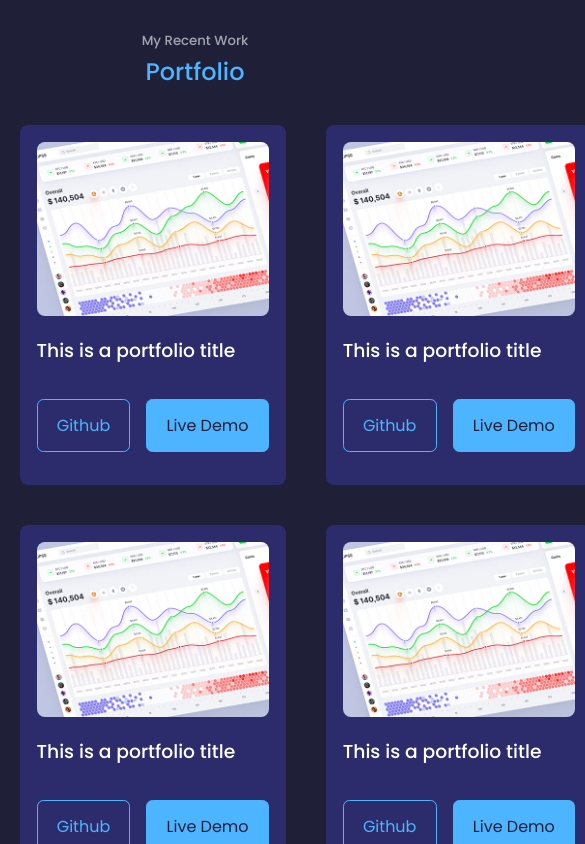
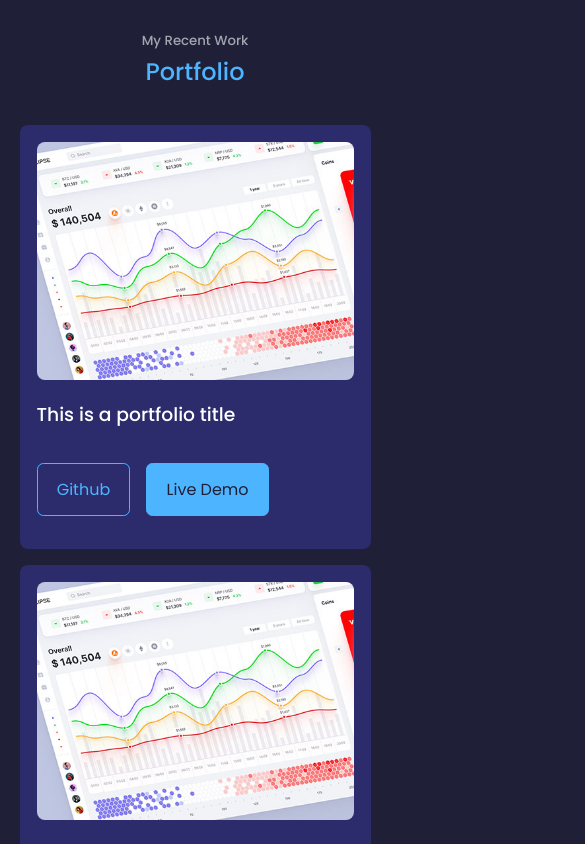
Before and after one commit to NwaguChima/portfolio_react, a React (Create React App) app: page / in a window 390 px wide. Shown: the part 5000-5844 px from the top of the page, 585 px wide, since content can reach past the window. Built offline with nearby package versions, Linux system fonts and the light colour scheme.

Commit message:
added queries

```diff
--- a/src/components/portfolio/portfolio.css
+++ b/src/components/portfolio/portfolio.css
@@ -47,3 +47,17 @@
 .portfolio__item-cta > a:not(:last-child) {
   margin-right: 1rem;
 }
+
+@media screen and (max-width: 1024px) {
+  .portfolio__container {
+    grid-template-columns: repeat(2, 1fr);
+    gap: 1.2rem;
+  }
+}
+
+@media screen and (max-width: 600px) {
+  .portfolio__container {
+    grid-template-columns: 1fr;
+    gap: 1rem;
+  }
+}
```
